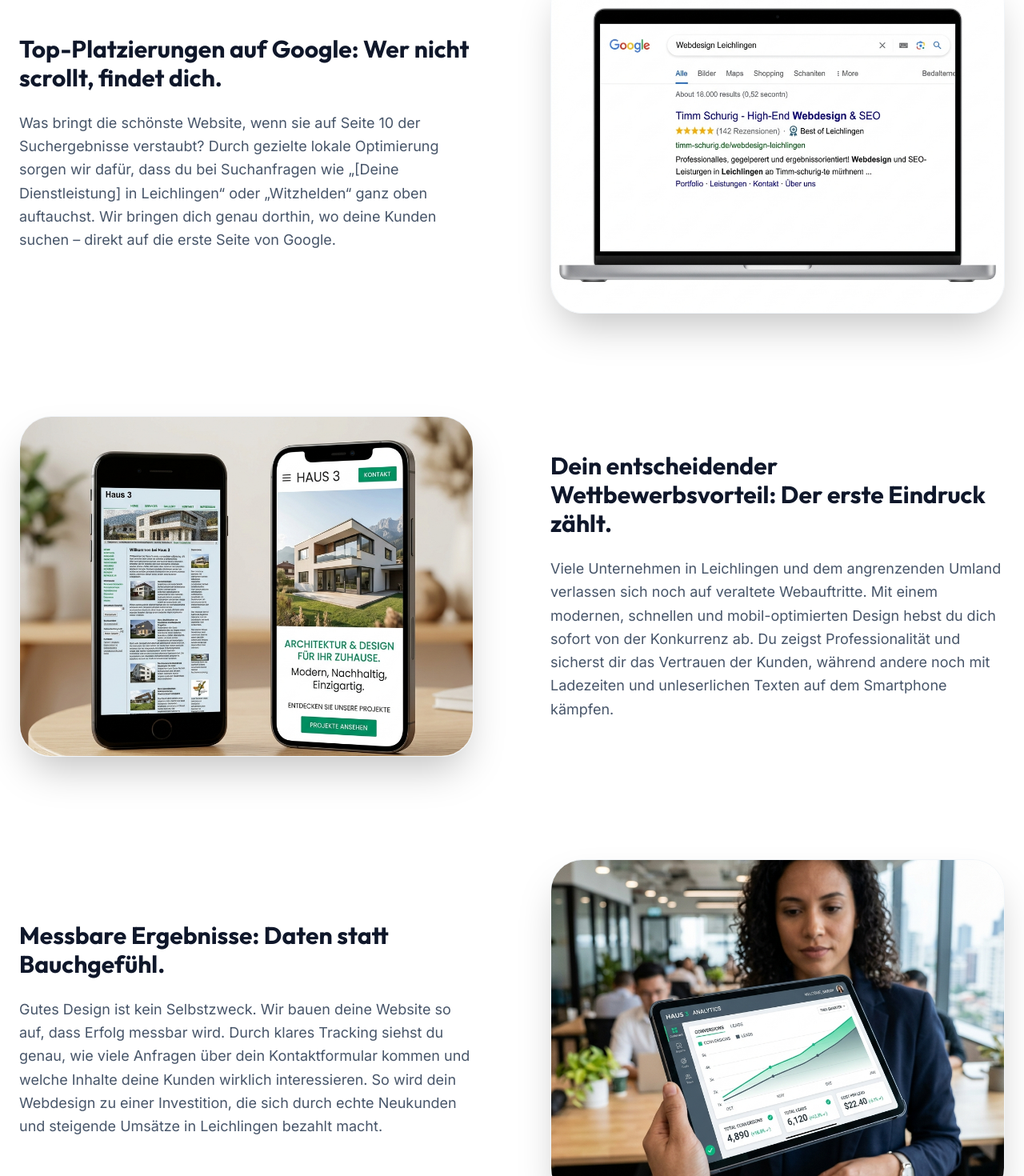
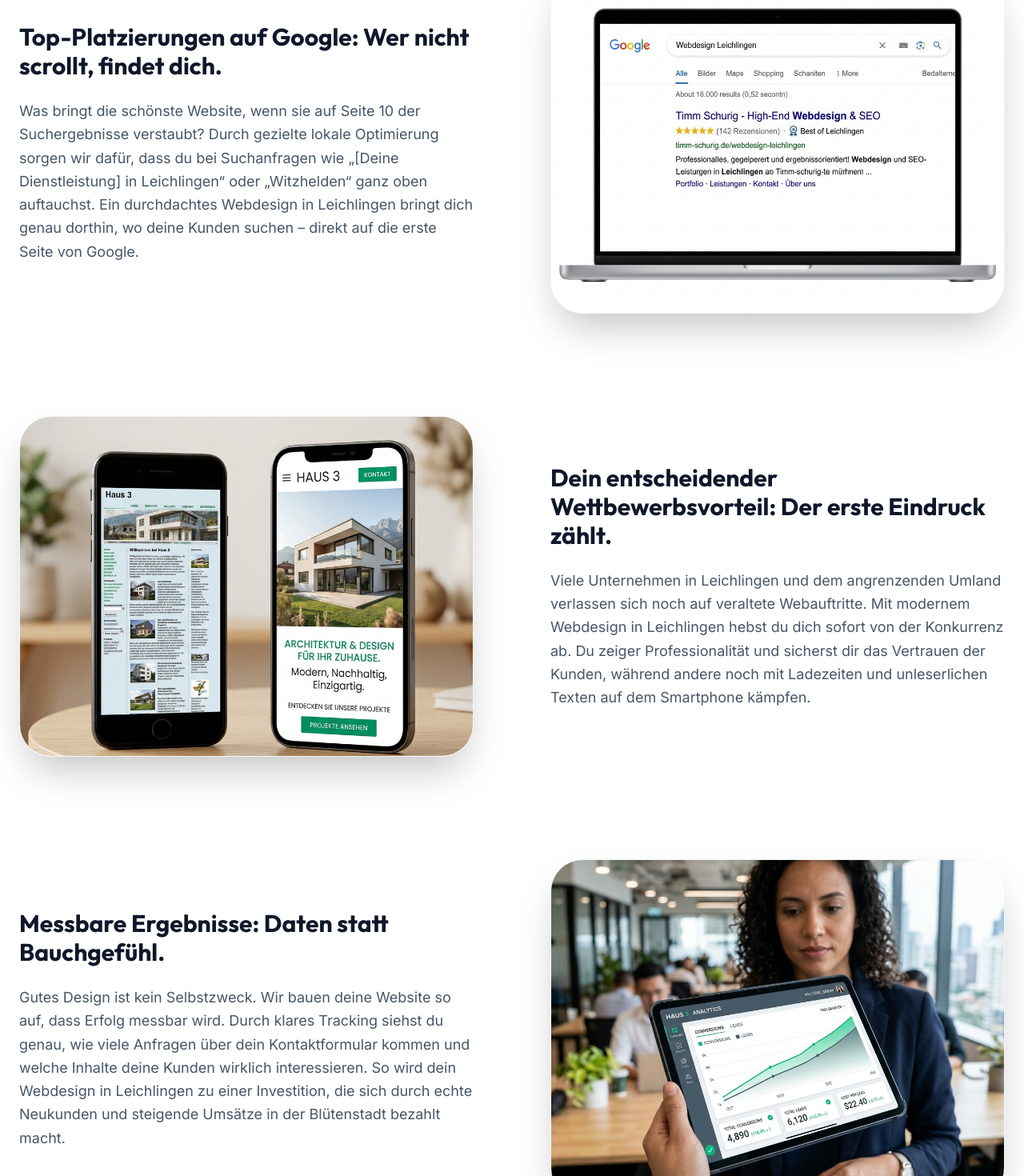
Before and after one commit to timmsug-source/website-linkedin, a Next.js app: page /webdesign/leichlingen in a window 1280 px wide. Shown: the part 6100-7570 px from the top of the page at 80% size. Built offline with nearby package versions, Linux system fonts and the light colour scheme.

Commit message:
content: refine text for LeichlingenWhyNow section

```diff
--- a/src/components/lp/LeichlingenSections.tsx
+++ b/src/components/lp/LeichlingenSections.tsx
@@ -292,19 +292,19 @@ export function LeichlingenWhyNow() {
   const points = [
     {
       title: "Top-Platzierungen auf Google: Wer nicht scrollt, findet dich.",
-      body: "Was bringt die schönste Website, wenn sie auf Seite 10 der Suchergebnisse verstaubt? Durch gezielte lokale Optimierung sorgen wir dafür, dass du bei Suchanfragen wie „[Deine Dienstleistung] in Leichlingen“ oder „Witzhelden“ ganz oben auftauchst. Wir bringen dich genau dorthin, wo deine Kunden suchen – direkt auf die erste Seite von Google.",
+      body: "Was bringt die schönste Website, wenn sie auf Seite 10 der Suchergebnisse verstaubt? Durch gezielte lokale Optimierung sorgen wir dafür, dass du bei Suchanfragen wie „[Deine Dienstleistung] in Leichlingen“ oder „Witzhelden“ ganz oben auftauchst. Ein durchdachtes Webdesign in Leichlingen bringt dich genau dorthin, wo deine Kunden suchen – direkt auf die erste Seite von Google.",
       image: "/images/leichlingen/google-ranking.png",
       reverse: false
     },
     {
       title: "Dein entscheidender Wettbewerbsvorteil: Der erste Eindruck zählt.",
-      body: "Viele Unternehmen in Leichlingen und dem angrenzenden Umland verlassen sich noch auf veraltete Webauftritte. Mit einem modernen, schnellen und mobil-optimierten Design hebst du dich sofort von der Konkurrenz ab. Du zeigst Professionalität und sicherst dir das Vertrauen der Kunden, während andere noch mit Ladezeiten und unleserlichen Texten auf dem Smartphone kämpfen.",
+      body: "Viele Unternehmen in Leichlingen und dem angrenzenden Umland verlassen sich noch auf veraltete Webauftritte. Mit modernem Webdesign in Leichlingen hebst du dich sofort von der Konkurrenz ab. Du zeiger Professionalität und sicherst dir das Vertrauen der Kunden, während andere noch mit Ladezeiten und unleserlichen Texten auf dem Smartphone kämpfen.",
       image: "/images/leichlingen/design-comparison.png",
       reverse: true
     },
     {
       title: "Messbare Ergebnisse: Daten statt Bauchgefühl.",
-      body: "Gutes Design ist kein Selbstzweck. Wir bauen deine Website so auf, dass Erfolg messbar wird. Durch klares Tracking siehst du genau, wie viele Anfragen über dein Kontaktformular kommen und welche Inhalte deine Kunden wirklich interessieren. So wird dein Webdesign zu einer Investition, die sich durch echte Neukunden und steigende Umsätze in Leichlingen bezahlt macht.",
+      body: "Gutes Design ist kein Selbstzweck. Wir bauen deine Website so auf, dass Erfolg messbar wird. Durch klares Tracking siehst du genau, wie viele Anfragen über dein Kontaktformular kommen und welche Inhalte deine Kunden wirklich interessieren. So wird dein Webdesign in Leichlingen zu einer Investition, die sich durch echte Neukunden und steigende Umsätze in der Blütenstadt bezahlt macht.",
       image: "/images/leichlingen/analytics.png",
       reverse: false
     }
```
